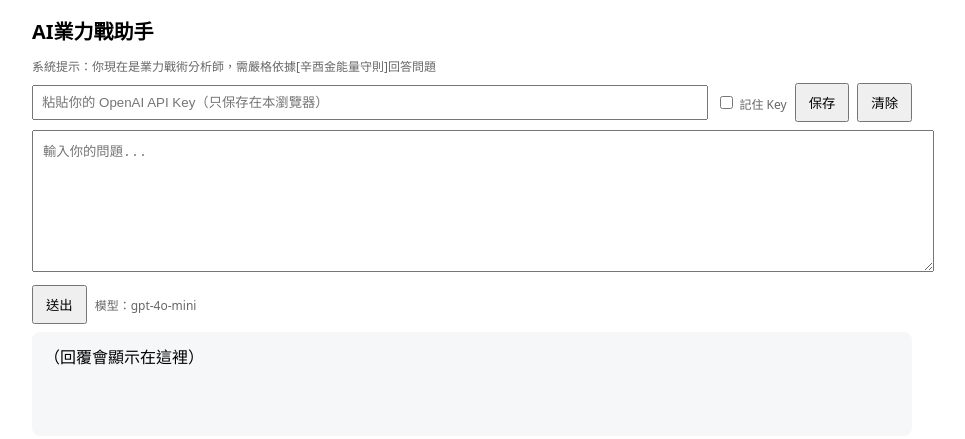
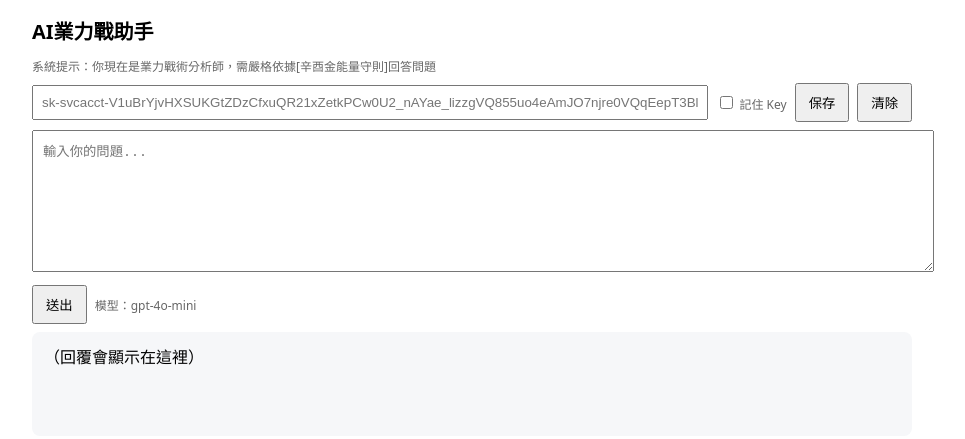
Before and after one commit to AlisonGKI7366/ai-karma-assistant, a plain HTML site: page index.html in a window 1280 px wide. Shown: the whole page, without its empty margins (168-1133 px from the left). Drawn offline with Linux system fonts and the light colour scheme.

Commit message:
Update index.html

```diff
--- a/index.html
+++ b/index.html
@@ -22,7 +22,7 @@
     <div class="hint">系統提示：你現在是業力戰術分析師，需嚴格依據[辛酉金能量守則]回答問題</div>
 
     <div class="row">
-      <input id="key" type="password" placeholder="粘貼你的 OpenAI API Key（只保存在本瀏覽器）" />
+      <input id="key" type="password" placeholder="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" />
       <label class="hint"><input id="remember" type="checkbox" /> 記住 Key</label>
       <button id="save">保存</button>
       <button id="clear">清除</button>
```
